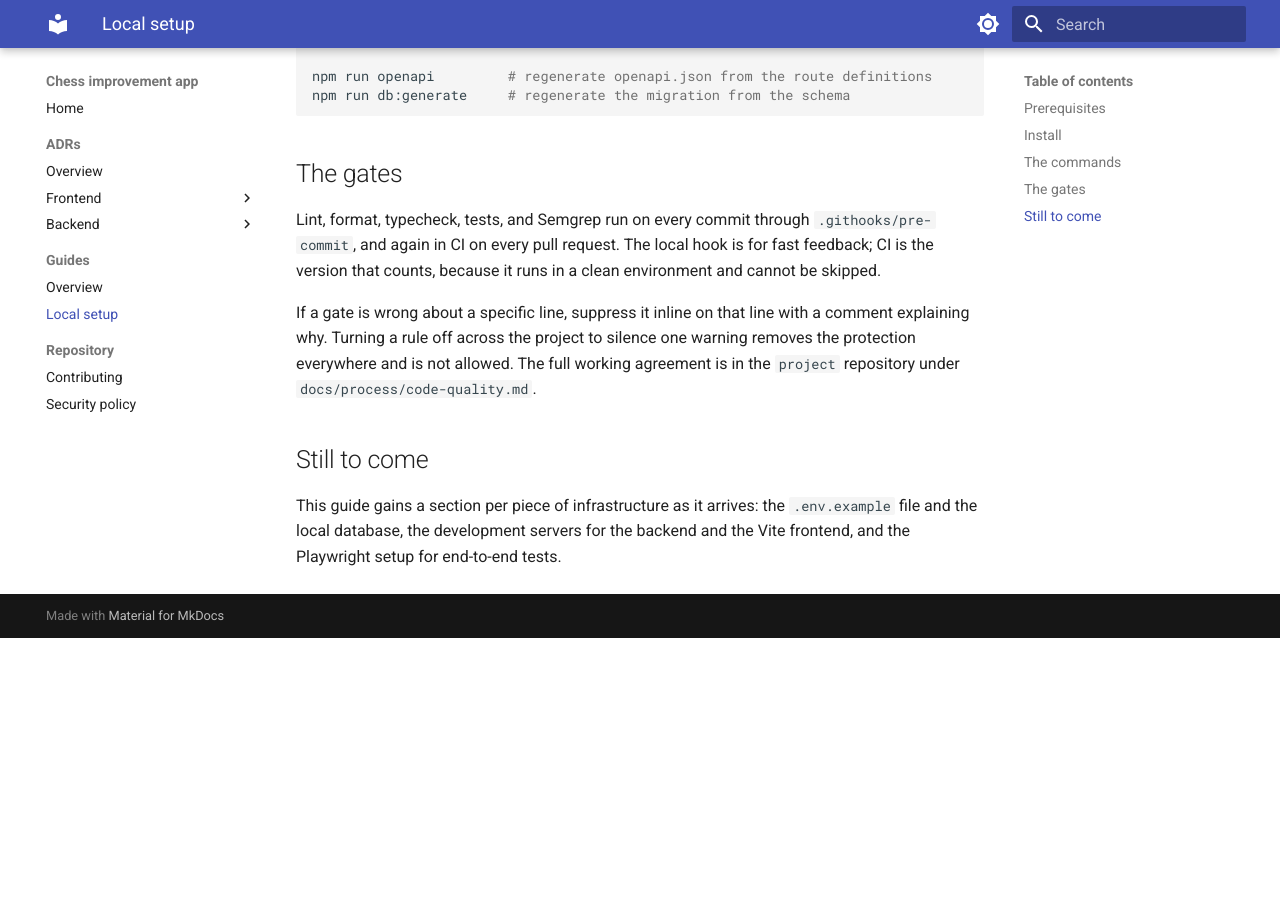
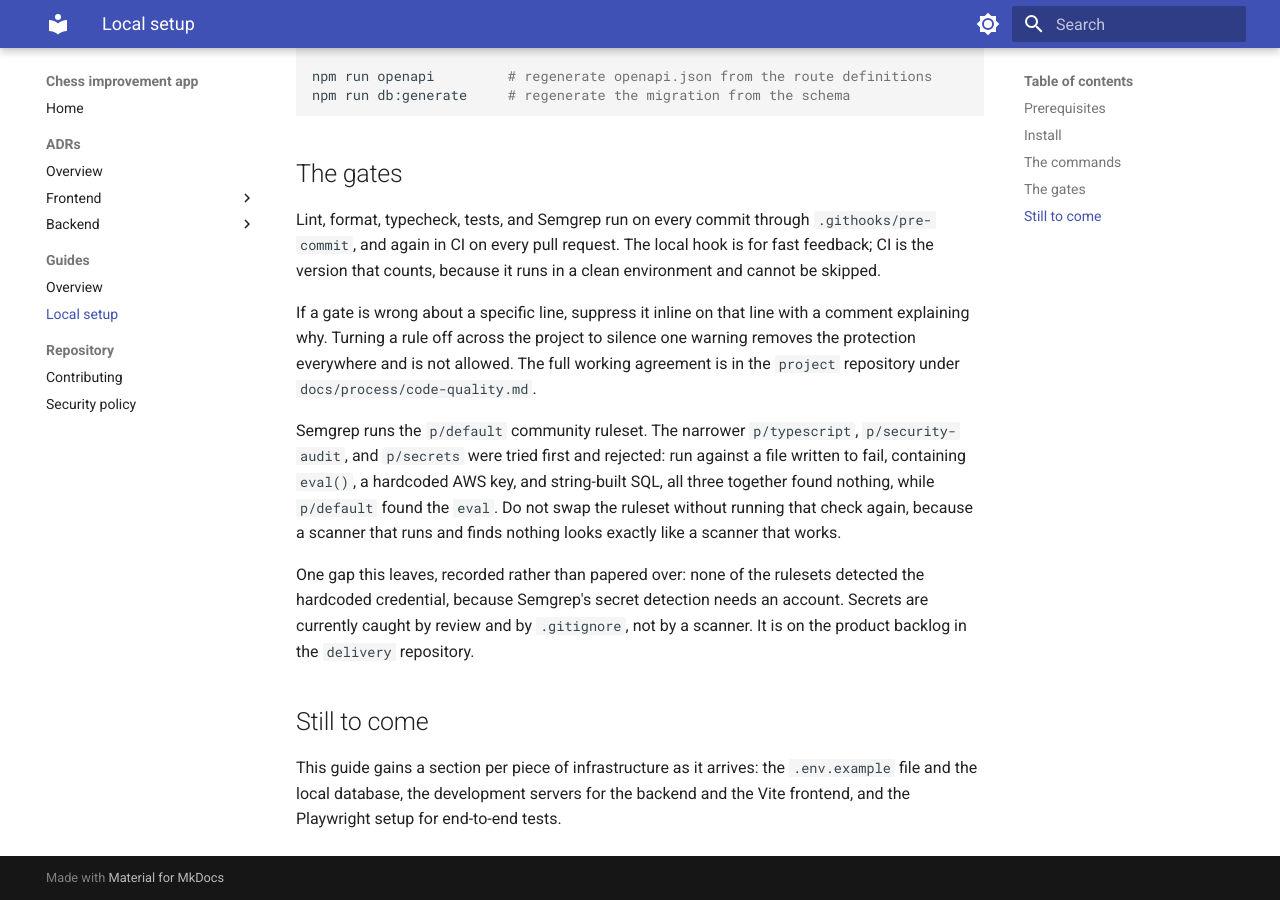
Before and after one commit to sushanth-dev/kanso-app, an MkDocs documentation site: the page built from docs/guides/local-setup.md, in a window 1280 px wide and 900 px high, scrolled down 844 px. Built offline with MkDocs 1.6.1 and Material for MkDocs 9.7.7, drawn with Linux system fonts in a browser that asks for light colours; before the commit the page ends 1482 px from its top, so only the background shows below that.

Commit message:
fix: make the Semgrep gate actually catch something, and pin the CI actions
Verifying the gates by writing code designed to fail them turned up a gate
that runs, reports success, and checks almost nothing.

The Semgrep config was p/typescript, p/security-audit, and p/secrets. Run
against a file containing eval(), a hardcoded AWS key, and string-built
SQL, all three rulesets together found zero. p/typescript loads 74 rules;
p/default loads over a thousand, runs 250, and catches the eval. So the
config is now p/default alone. A scanner that runs and finds nothing looks
exactly like a scanner that works, which is why this needed a deliberate
check rather than a green tick.

Switching to p/default immediately found five real findings, all of them
in the CI workflow added an hour earlier: every action was pinned to a
mutable tag, so whoever controls that tag controls what runs in CI with
our secrets. Now pinned to commit SHAs with the version in a trailing
comment. Resolving the SHAs also showed the tags were badly out of date,
so checkout, setup-node, upload-artifact, and setup-uv all move to
current releases.

One gap remains and is recorded rather than hidden: nothing detects a
committed credential, because Semgrep's secret rules need an account.
Secrets are currently caught by review and .gitignore alone, which is
weaker than the security policy implies. It is DEBT-006 on the product
backlog.

Co-Authored-By: Agent <noreply@anthropic.com>

```diff
--- a/docs/guides/local-setup.md
+++ b/docs/guides/local-setup.md
@@ -52,6 +52,18 @@ a comment explaining why. Turning a rule off across the project to silence one
 warning removes the protection everywhere and is not allowed. The full working
 agreement is in the `project` repository under `docs/process/code-quality.md`.
 
+Semgrep runs the `p/default` community ruleset. The narrower `p/typescript`,
+`p/security-audit`, and `p/secrets` were tried first and rejected: run against a
+file written to fail, containing `eval()`, a hardcoded AWS key, and string-built
+SQL, all three together found nothing, while `p/default` found the `eval`. Do
+not swap the ruleset without running that check again, because a scanner that
+runs and finds nothing looks exactly like a scanner that works.
+
+One gap this leaves, recorded rather than papered over: none of the rulesets
+detected the hardcoded credential, because Semgrep's secret detection needs an
+account. Secrets are currently caught by review and by `.gitignore`, not by a
+scanner. It is on the product backlog in the `delivery` repository.
+
 ## Still to come
 
 This guide gains a section per piece of infrastructure as it arrives: the
```
Also changed, not shown: 2 other files.
